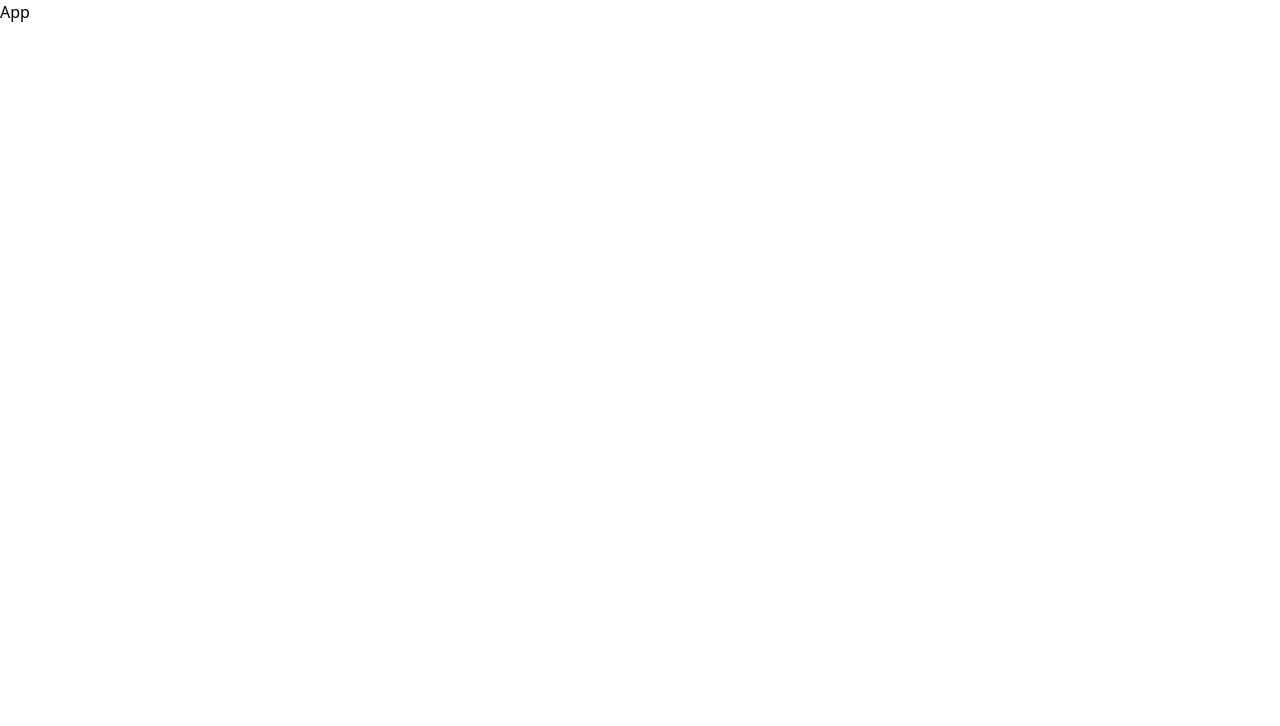
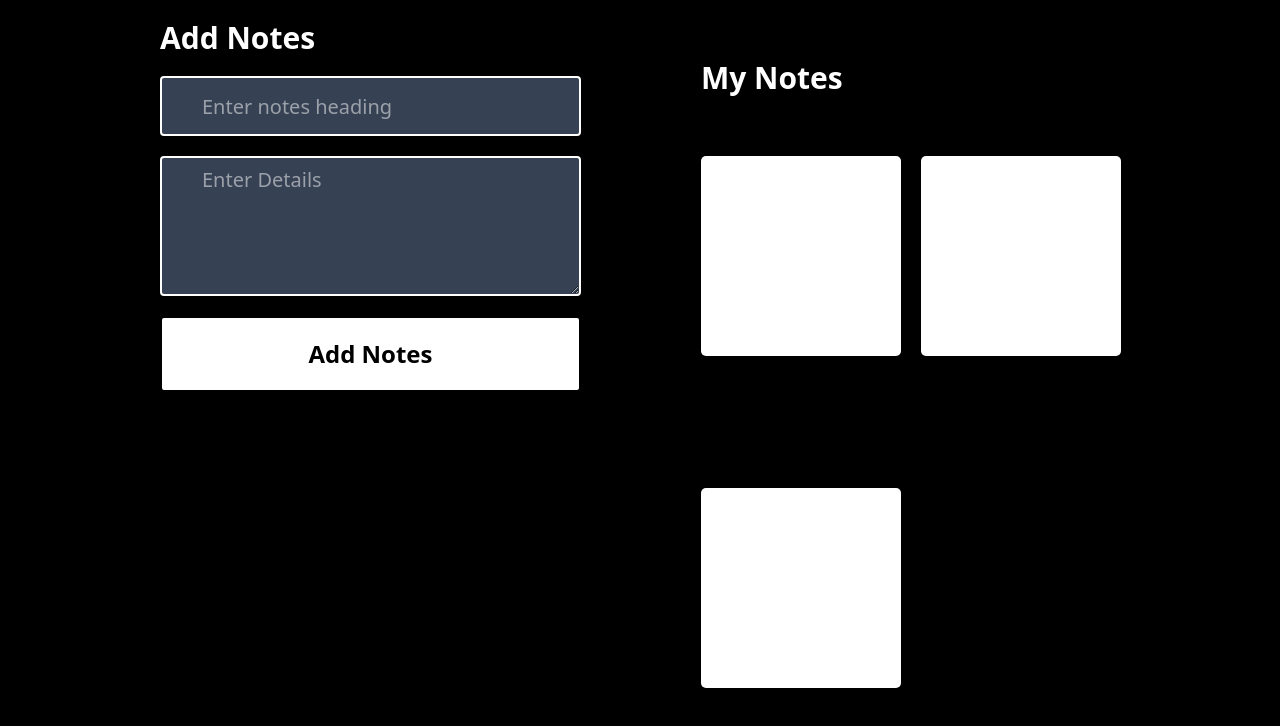
Before and after one commit to MuhammadUmair151601/react_practice, a React (Vite) app in the folder 08_notesApp/: page / in a window 1280 px wide. Shown: the top 726 px of the page. Built offline with nearby package versions, Linux system fonts and the light colour scheme.

Commit message:
notes portion to right side done

```diff
--- a/08_notesApp/src/App.jsx
+++ b/08_notesApp/src/App.jsx
@@ -1,9 +1,48 @@
-import React from 'react'
+import React from "react";
 
 const App = () => {
+  const submithandler = (e) => {
+    e.preventDefault();
+    console.log("Form Submitted:");
+  };
   return (
-    <div>App</div>
-  )
-}
+    <div className="flex justify-betweenm px-20 items-center h-full bg-black ">
 
-export default App
+      <div className="min-h-screen lg:flex lg:h-full">
+
+        <form
+          onSubmit={(e) => {
+            submithandler(e);
+          }}
+          className="flex flex-col gap-5 px-20 pt-5 w-150"
+        >
+          <h1 className="text-3xl text-white font-bold">Add Notes</h1>
+          <input
+            className="bg-gray-700 h-15 px-10 outline-none text-xl text-white border-2 rounded"
+            type="text"
+            placeholder="Enter notes heading"
+          />
+          <textarea
+            className="bg-gray-700 h-35 outline-none py-2 px-10 text-xl text-white  border-2 rounded"
+            type="text"
+            placeholder="Enter Details"
+          />
+          <button className="p-5 text-black bg-white border-2 rounded text-2xl font-bold cursor-pointer">
+            Add Notes
+          </button>
+        </form>
+        <div className="mt-5 lg:w-1/2 p-10 flex flex-col">
+          <h1 className="text-3xl font-bold text-white">My Notes</h1>
+          <div className="flex mt-5 gap-5 flex-wrap h-full overflow-y-auto">
+            <div className="h-50 w-50 p-5 bg-white mt-10 rounded-[5px]"></div>
+            <div className="h-50 w-50 p-5 bg-white mt-10 rounded-[5px]"></div>
+            <div className="h-50 w-50 p-5 bg-white mt-10 rounded-[5px]"></div>
+
+          </div>
+        </div>
+      </div>
+    </div>
+  );
+};
+
+export default App;
```
